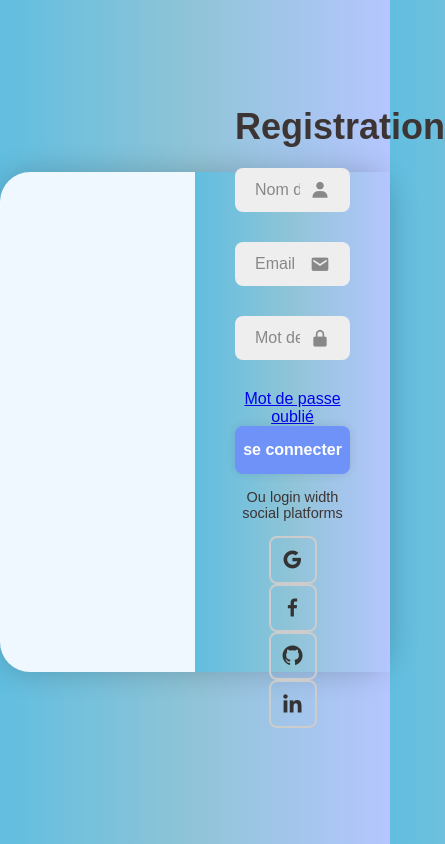
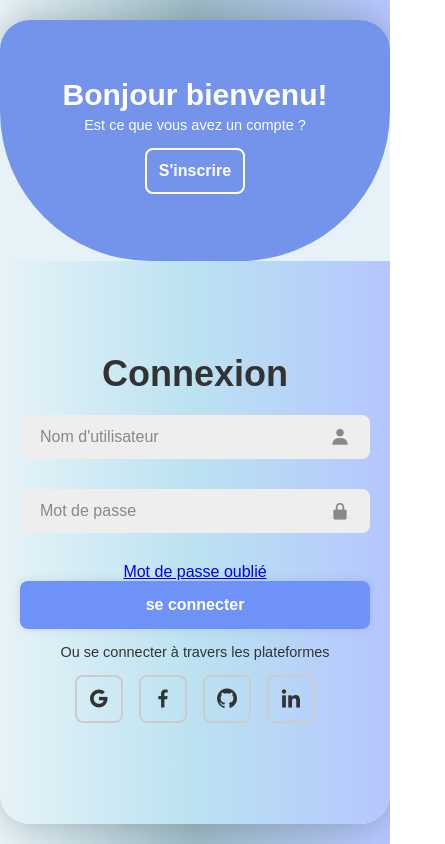
Before and after one commit to Saindou-Kassim/Projet2IDLS4, a plain HTML site: page connect.html in a window 390 px wide. Shown: the whole page, 445 px wide, since content can reach past the window. Drawn offline with nearby package versions, Linux system fonts and the light colour scheme.

Commit message:
ajout formulaire de connexion

```diff
--- a/connect.css
+++ b/connect.css
@@ -10,16 +10,17 @@ body{
    justify-content: center;
    align-items: center;
    min-height: 100vh;
-   background: linear-gradient(90deg, #61bee0, #90c4d7, #b5c6fe);
+   background: linear-gradient(90deg, #e6f2f7, #9cbbc6, #b5c6fe);
 }
 
 .container{
     position: relative;
     width:800px;
     height:500px;
-    background-color: aliceblue;
+    background-color: #e6f2f7;
     border-radius: 30px;
     box-shadow: 0 0 30px rgba(0,0,0,.2);
+    overflow: hidden;
 }
 
 .form-box{
@@ -27,12 +28,13 @@ body{
     right:0;
     width:50%;
     height:100%;
-    background: linear-gradient(90deg, #61bee0, #90c4d7, #b5c6fe);
+    background: linear-gradient(90deg, #e6f3f8, #bbe2f1, #b5c6fe);
     display: flex;
     align-items: center;
-    color:rgb(61, 52, 52);
+    color:#333;
     text-align: center;
     padding: 40px;
+    z-index: 1;
 }
 form{
     width:100%;
@@ -107,6 +109,11 @@ form{
     margin: 15px 0;
 }
 
+.social-icons {
+    display: flex;
+    justify-content: center;
+}
+
 .social-icons a {
     display: inline-flex;
     padding: 10px;
@@ -117,3 +124,88 @@ form{
     text-decoration: none;
     margin: 0 8px;
 }
+
+.toggle-box {
+    position: absolute;
+    width: 100%;
+    height: 100%;
+}
+
+.toggle-box::before {
+    content: '';
+    position:absolute;
+    left: -250%;
+    width: 300%;
+    height: 100%;
+    background: #7494ec;
+    border-radius: 150px;
+    z-index: 2;
+}
+
+.toggle-panel {
+    position: absolute;
+    width:50%;
+    height: 100%;
+   /* background: #e6f3f8;*/
+    color:#fff;
+    display: flex;
+    flex-direction: column;
+    justify-content: center;
+    align-items: center;
+    z-index: 2;
+}
+
+.toggle-panel{
+     margin-bottom: 20px;
+}
+
+.toggle-panel .btn{
+    width: 100px;
+    height: 46px;
+    background: transparent;
+    border: 2px solid #fff;
+    box-shadow: none;
+}
+
+@media screen and (max-width: 650px) {
+    .container {
+        height: calc(100vh - 40px);
+    }
+
+    .form-box {
+        bottom: 0;
+        width: 100%;
+        height: 70%;
+    }
+
+    .toggle-box::before {
+        left: 0;
+        top: -270%;
+        width: 100%;
+        height: 300%;
+    }
+
+    .toggle-panel {
+        width: 100%;
+        height: 30%;
+    }
+
+    .toggle-panel.toggle-left {
+        top: 0;
+    }
+
+    .toggle-panel.toggle-right {
+        right: 0;
+        bottom: -30%;
+    }
+}
+
+@media screen and (max-width: 400px) {
+    .form-box {
+        padding: 20px;
+    }
+
+    .toggle-panel h1 {
+        font-size: 30px;
+    }
+}
--- a/connect.html
+++ b/connect.html
@@ -13,14 +13,10 @@
         <div class="container">
            <div class="form-box register">
             <form action="">
-                <h1>Registration</h1>
+                <h1>Connexion</h1>
                 <div class="input-box">
                     <input type="text" placeholder="Nom d'utilisateur" required>
                     <i class='bx bxs-user'></i>
-                </div>
-                <div class="input-box">
-                    <input type="email" placeholder="Email" required>
-                    <i class='bx bxs-envelope'></i>
                 </div>
                 <div class="input-box">
                     <input type="password" placeholder="Mot de passe" required>
@@ -32,7 +28,7 @@
                     </a>
                 </div>
                 <button type="submit" class="btn">se connecter</button>
-                <p>Ou login width social platforms</p>
+                <p>Ou se connecter à travers les plateformes</p>
                 <div class="social-icons">
                     <a href="#"><i class='bx bxl-google'></i></a>
                     <a href="#"><i class='bx bxl-facebook'></i></a>
@@ -41,7 +37,13 @@
                 </div>
             </form>
            </div>
+           <div class="toggle-box">
+            <div class="toggle-panel toggle-left">
+                <h1>Bonjour bienvenu!</h1>
+                <p>Est ce que vous avez un compte ?</p>
+                <button class="btn conexion-btn">S'inscrire</button>
+            </div>
+           </div>
         </div>
-
     </body>
     </html>
```
